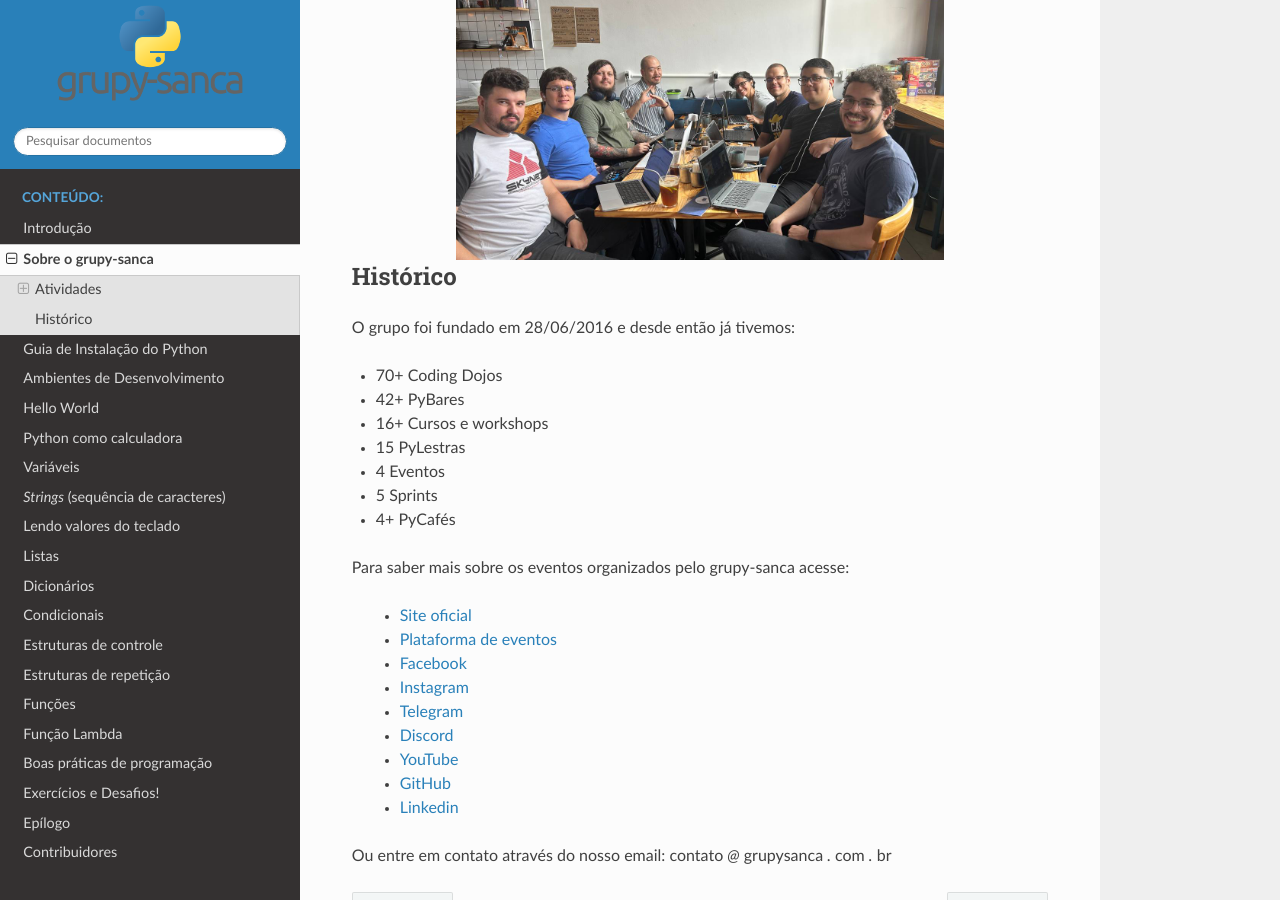
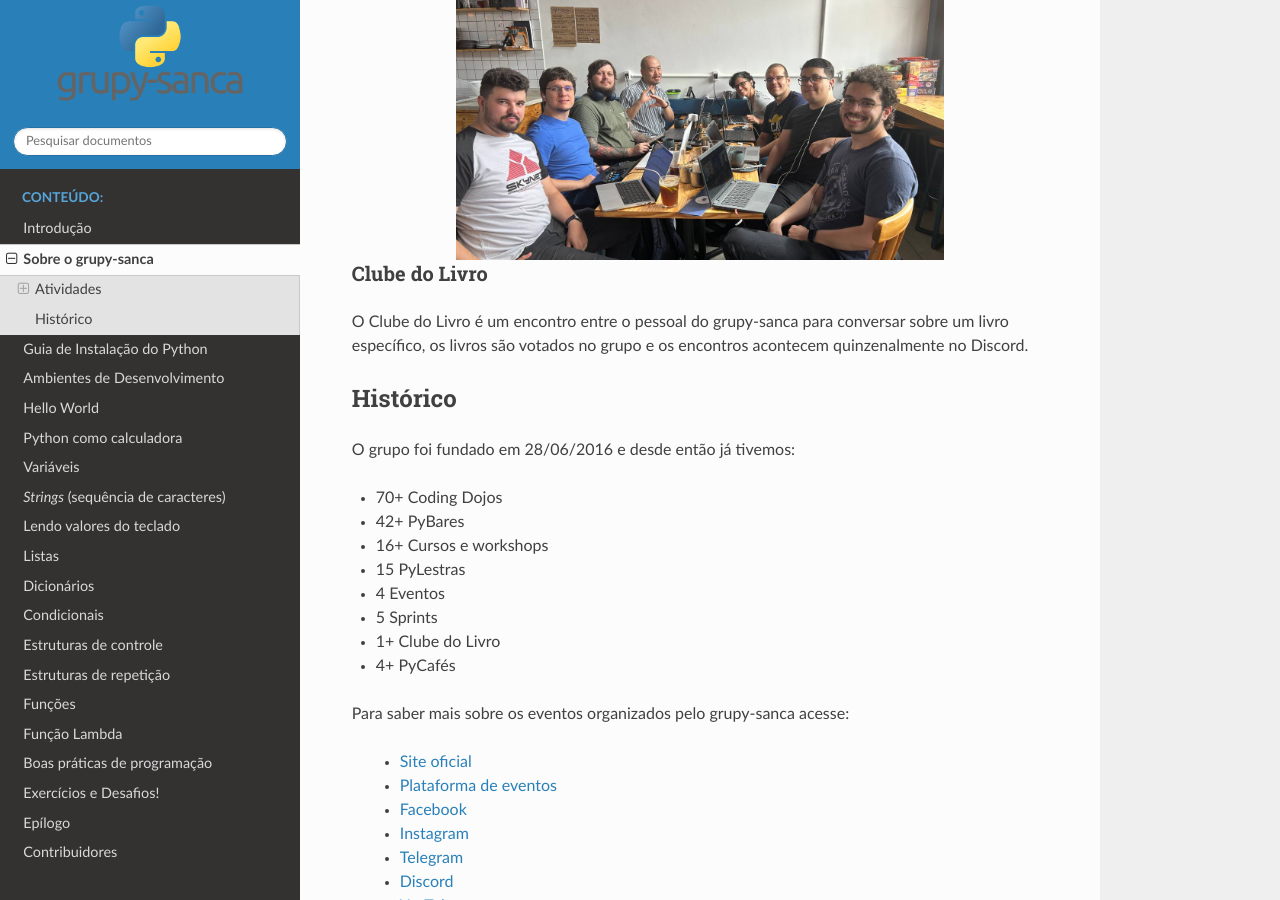
Before and after one commit to grupy-sanca/curso-python, a Sphinx documentation site: the page built from source/sobre_grupy.rst, in a window 1280 px wide and 900 px high, scrolled down 8621 px. Built offline with Sphinx 7.4.7 and the Read the Docs theme 3.1.0, drawn with Linux system fonts in a browser that asks for light colours.

Commit message:
Add: clube do livro em sobre_grupy e palavra discord em new_words (#146)
* Add: clube do livro em sobre_grupy e palavra discord em new_words

* Update source/sobre_grupy.rst

Conserta digitação

Co-authored-by: Juliana Karoline de Sousa <julianaklulo@gmail.com>

---------

Co-authored-by: Maria Eduarda Bernardes Lopes <maria.lopes.10@estudante.ifms.edu.br>
Co-authored-by: Juliana Karoline de Sousa <julianaklulo@gmail.com>

```diff
--- a/new_words_spell_checker.txt
+++ b/new_words_spell_checker.txt
@@ -88,3 +88,4 @@ Yahoo
 tab
 tabs
 docstrings
+Discord
--- a/source/sobre_grupy.rst
+++ b/source/sobre_grupy.rst
@@ -201,6 +201,11 @@ O PyCafé é um encontro mensal que os membros do grupy-sanca realizam em uma ca
    :align: center
    :width: 70%
 
+Clube do Livro
+~~~~~~~~~~~~~~
+O Clube do Livro é um encontro entre o pessoal do grupy-sanca para conversar sobre um livro específico, os livros são votados no grupo e os encontros acontecem quinzenalmente no Discord.
+
+
 Histórico
 ---------
 
@@ -217,6 +222,8 @@ O grupo foi fundado em 28/06/2016 e desde então já tivemos:
 -  4  Eventos
 
 -  5  Sprints
+
+-  1+ Clube do Livro
 
 -  4+ PyCafés
 
```
